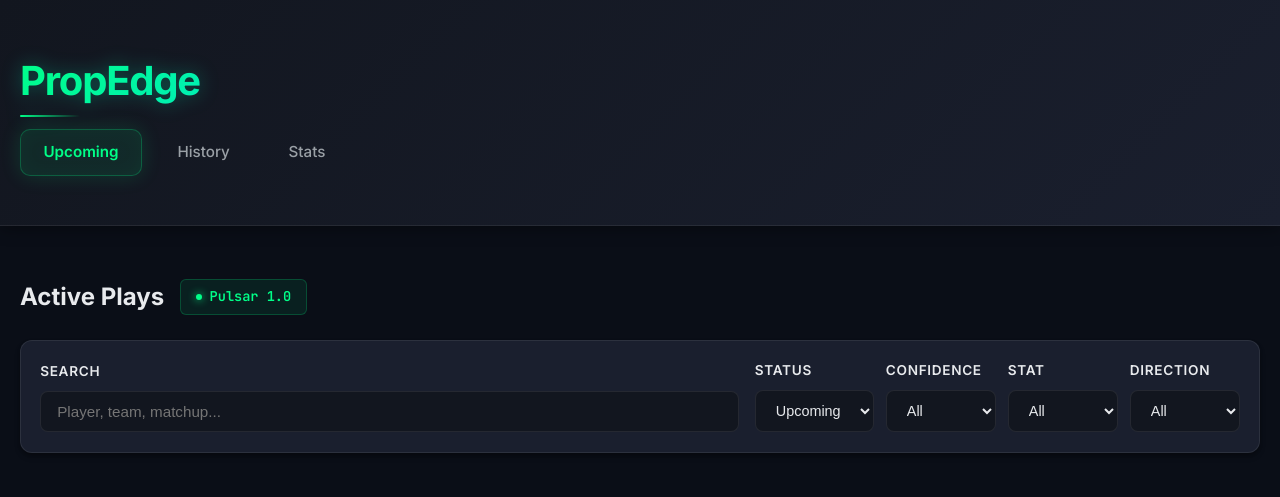
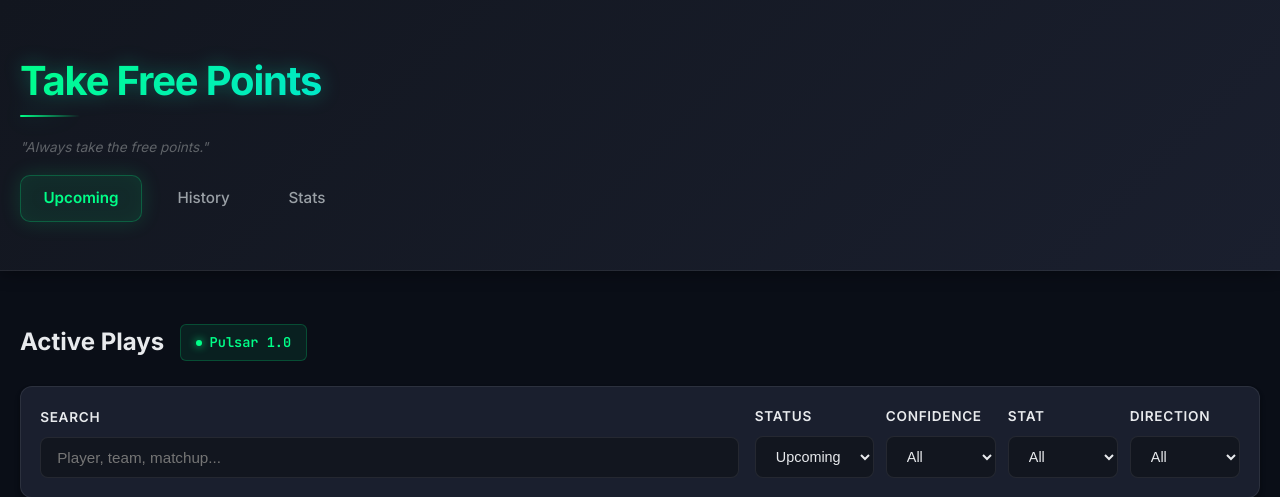
Before and after one commit to ahicks5/betsHF, a Flask app: page / in a window 1280 px wide. Shown: the top 497 px of the page. Run offline with Flask 3, Linux system fonts and the light colour scheme.

Commit message:
Rebrand from PropEdge to Take Free Points
- Update main header to "Take Free Points"
- Add slogan: "Always take the free points."
- Update all page titles across templates
- Keep "Pulsar 1.0" as the model name

🤖 Generated with Claude Code

Co-Authored-By: Claude <noreply@anthropic.com>

```diff
--- a/templates/base.html
+++ b/templates/base.html
@@ -3,7 +3,7 @@
 <head>
     <meta charset="UTF-8">
     <meta name="viewport" content="width=device-width, initial-scale=1.0">
-    <title>{% block title %}PropEdge - NBA Props Analytics{% endblock %}</title>
+    <title>{% block title %}Take Free Points - NBA Props Analytics{% endblock %}</title>
     <link rel="preconnect" href="https://fonts.googleapis.com">
     <link rel="preconnect" href="https://fonts.gstatic.com" crossorigin>
     <link href="https://fonts.googleapis.com/css2?family=Inter:wght@300;400;500;600;700&family=JetBrains+Mono:wght@400;500;600&display=swap" rel="stylesheet">
@@ -568,16 +568,8 @@
 <body>
     <header>
         <div class="container">
-            <!-- BRANDING OPTIONS - Uncomment your preferred option -->
-
-            <!-- Option 1: PropEdge - Algorithm & Analytics Focus -->
-            <h1>PropEdge</h1>
-
-            <!-- Option 2: LineShift - Market Movement & Money Focus -->
-            <!-- <h1>LineShift</h1> -->
-
-            <!-- Original -->
-            <!-- <h1>NBA Props Analyzer</h1> -->
+            <h1>Take Free Points</h1>
+            <p style="margin: 0.5rem 0 0 0; font-size: 0.85rem; color: var(--text-dim); font-style: italic; font-weight: 400;">"Always take the free points."</p>
 
             <nav>
                 <a href="/" {% if request.path == '/' or request.path.startswith('/plays/today') or request.path.startswith('/plays/upcoming') %}class="active"{% endif %}>Upcoming</a>
--- a/templates/history.html
+++ b/templates/history.html
@@ -1,6 +1,6 @@
 {% extends "base.html" %}
 
-{% block title %}Play History - PropEdge{% endblock %}
+{% block title %}Play History - Take Free Points{% endblock %}
 
 {% block content %}
 <!-- Page Header with Model Branding -->
--- a/templates/play_detail.html
+++ b/templates/play_detail.html
@@ -1,6 +1,6 @@
 {% extends "base.html" %}
 
-{% block title %}{{ play.player_name }} {{ play.stat_type }} - PropEdge{% endblock %}
+{% block title %}{{ play.player_name }} {{ play.stat_type }} - Take Free Points{% endblock %}
 
 {% block content %}
 <a href="/" style="color: var(--accent-blue); text-decoration: none; margin-bottom: 1.5rem; display: inline-flex; align-items: center; gap: 0.5rem; font-weight: 500; transition: gap 0.2s ease;">
--- a/templates/stats.html
+++ b/templates/stats.html
@@ -1,6 +1,6 @@
 {% extends "base.html" %}
 
-{% block title %}Analytics Dashboard - PropEdge{% endblock %}
+{% block title %}Analytics Dashboard - Take Free Points{% endblock %}
 
 {% block content %}
 <!-- Page Header with Model Branding -->
--- a/templates/upcoming.html
+++ b/templates/upcoming.html
@@ -1,6 +1,6 @@
 {% extends "base.html" %}
 
-{% block title %}Upcoming Plays - PropEdge{% endblock %}
+{% block title %}Active Plays - Take Free Points{% endblock %}
 
 {% block content %}
 <!-- Page Header with Model Branding -->
```
